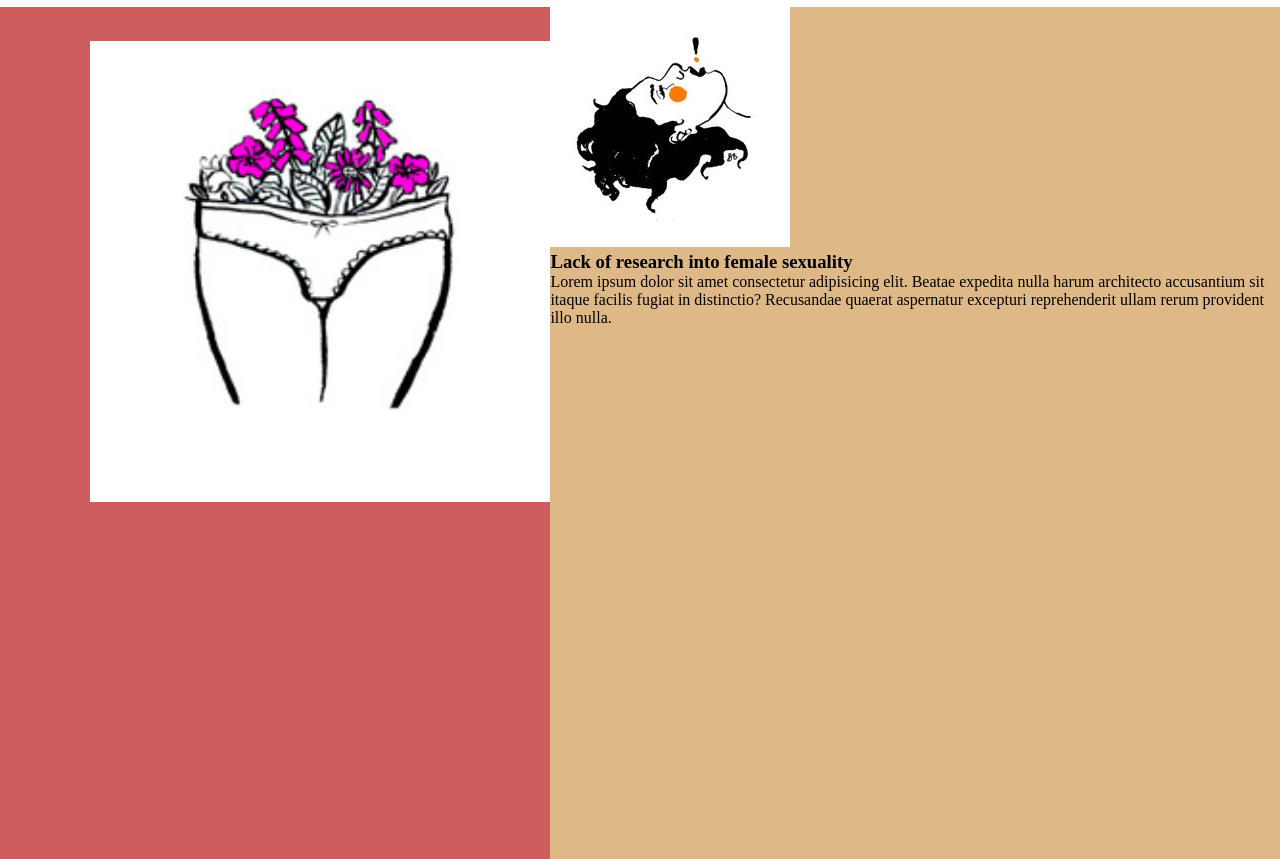
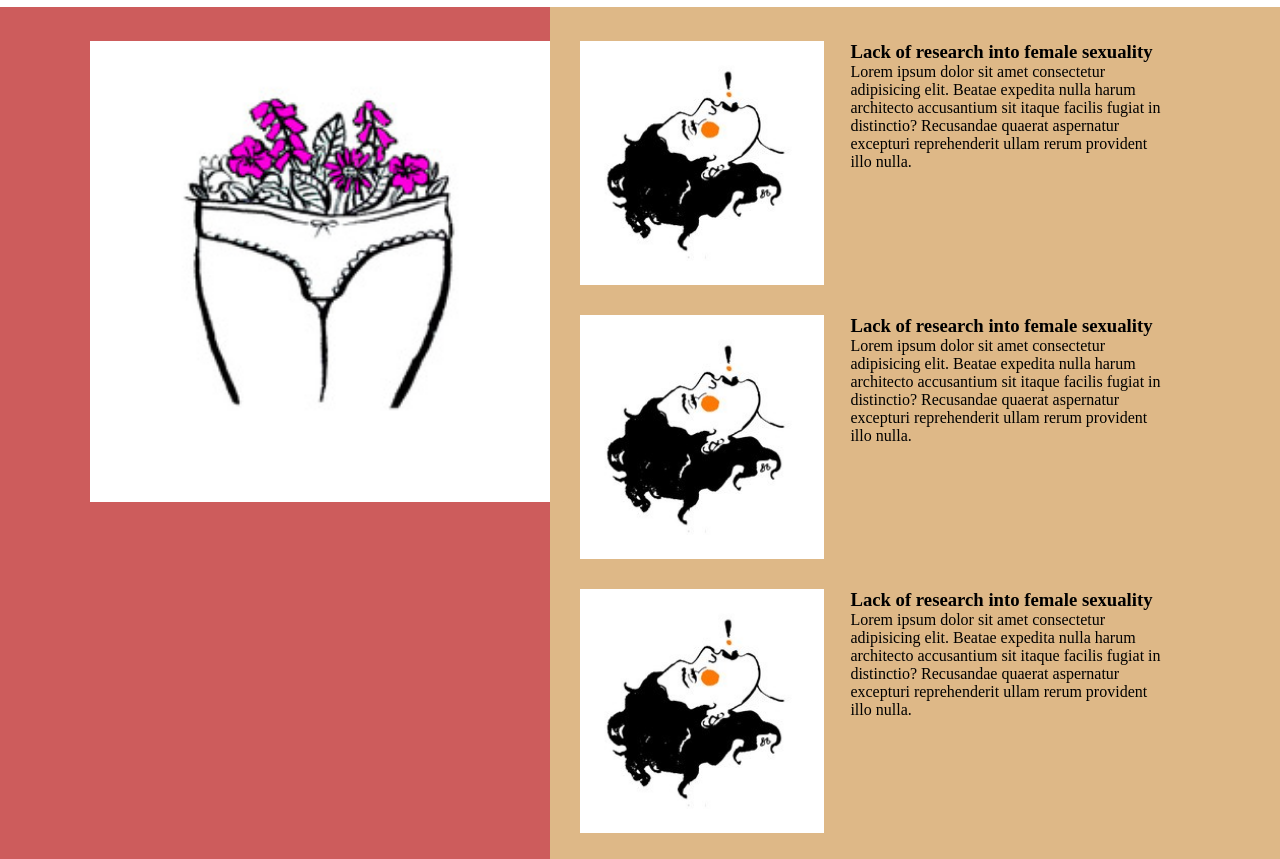
Before and after one commit to DaveCoded/Georgias-blog, a plain HTML site: page index.html in a window 1280 px wide. Shown: the part 93-952 px from the top of the page. Drawn offline with Linux system fonts and the light colour scheme; a web font is replaced by a local one.

Commit message:
image sizing

```diff
--- a/index.html
+++ b/index.html
@@ -34,9 +34,10 @@
       </article>
     </div>
     <div class="right-column">
+      <section class="secondary-articles-section">
         <article class="secondary-article">
           <div class="thumbnail">
-          <img src="img/orgasm.jpg" alt="Woman orgasming">
+            <img class="thumbnail__image" src="img/orgasm.jpg" alt="Woman orgasming">
           </div>
           <div class="secondary-article__content">
             <h3 class="secondary-artile__heading">Lack of research into female sexuality</h3>
@@ -45,6 +46,29 @@
             </p>
           </div>
         </article>
+        <article class="secondary-article">
+            <div class="thumbnail">
+              <img class="thumbnail__image" src="img/orgasm.jpg" alt="Woman orgasming">
+            </div>
+            <div class="secondary-article__content">
+              <h3 class="secondary-artile__heading">Lack of research into female sexuality</h3>
+              <p class="secondary-article__excerpt">
+                Lorem ipsum dolor sit amet consectetur adipisicing elit. Beatae expedita nulla harum architecto accusantium sit itaque facilis fugiat in distinctio? Recusandae quaerat aspernatur excepturi reprehenderit ullam rerum provident illo nulla.
+              </p>
+            </div>
+          </article>
+          <article class="secondary-article">
+              <div class="thumbnail">
+                <img class="thumbnail__image" src="img/orgasm.jpg" alt="Woman orgasming">
+              </div>
+              <div class="secondary-article__content">
+                <h3 class="secondary-artile__heading">Lack of research into female sexuality</h3>
+                <p class="secondary-article__excerpt">
+                  Lorem ipsum dolor sit amet consectetur adipisicing elit. Beatae expedita nulla harum architecto accusantium sit itaque facilis fugiat in distinctio? Recusandae quaerat aspernatur excepturi reprehenderit ullam rerum provident illo nulla.
+                </p>
+              </div>
+            </article>
+      </section>
     </div>
   </main>
 
--- a/style.css
+++ b/style.css
@@ -128,9 +128,24 @@ body {
    ============= SECONDARY ARTICLES ================
    ================================================= */
 
-.secondary-article {}
+.secondary-articles-section {
+  margin-top: 34px;
+  margin-left: 30px;
+  width: 80%;
+}
 
-.thumbnail {}
+.secondary-article {
+  display: flex;
+  margin-bottom: 30px;
+}
+
+.thumbnail {
+  margin-right: 30px;
+}
+
+.thumbnail__image {
+  height: 100%;
+}
 
 .secondary-article__content {}
 
```
Lines whose indentation alone changed are shown as unchanged.
